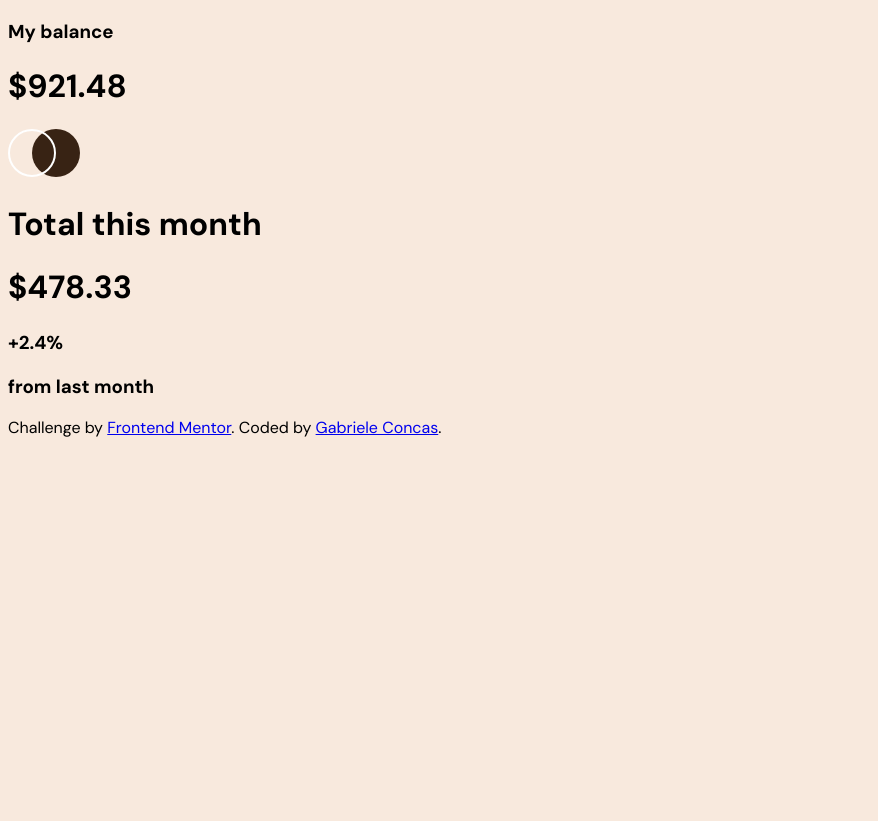
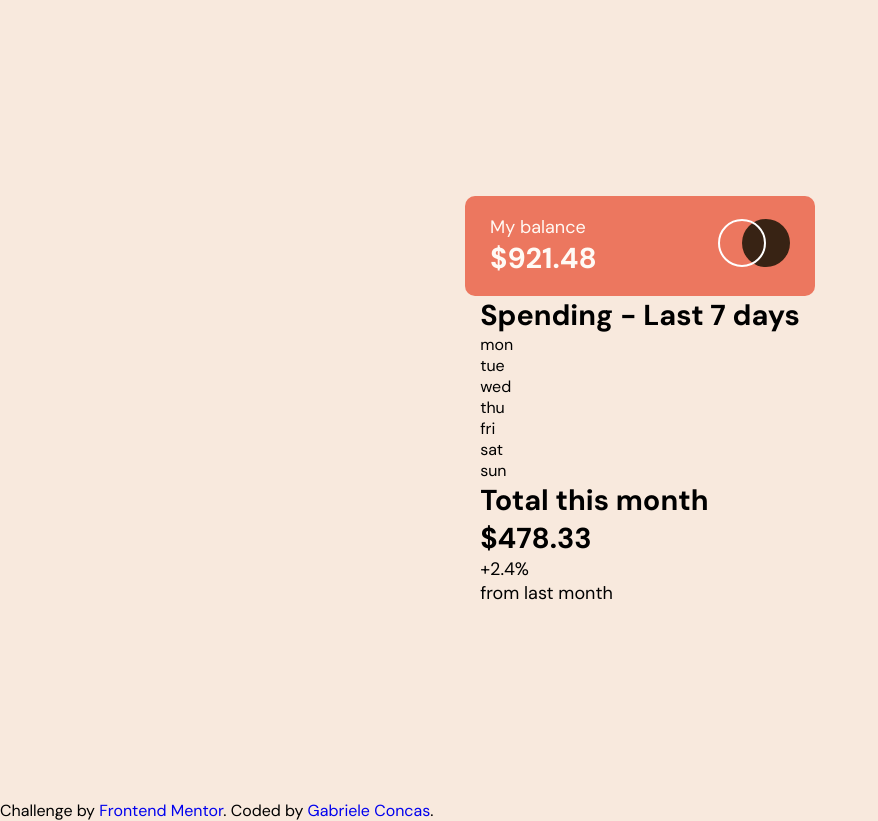
Before and after one commit to Gabborione/FM-Expenses-Chart, a website built with Parcel: page src/index.html in a window 1280 px wide. Shown: the whole page, without its empty margins (0-878 px from the left). Before the commit the page ends 800 px from the top, so only its background shows below. Built offline with nearby package versions, Linux system fonts and the light colour scheme.

Commit message:
header completed

```diff
--- a/src/index.html
+++ b/src/index.html
@@ -14,7 +14,6 @@
 
         <title>Frontend Mentor | Expenses chart component</title>
 
-        <!-- Feel free to remove these styles or customise in your own stylesheet 👍 -->
         <link rel="stylesheet" href="sass/style.scss" />
     </head>
     <body>
@@ -30,8 +29,37 @@
             </div>
             <div class="body">
                 <div class="chart">
-                    <h1 class="chart__title"></h1>
-                    <div class="chart__body"></div>
+                    <h1 class="chart__title">Spending - Last 7 days</h1>
+                    <div class="chart__body">
+                        <div class="day">
+                            <div class="bar"></div>
+                            <p>mon</p>
+                        </div>
+                        <div class="day">
+                            <div class="bar"></div>
+                            <p>tue</p>
+                        </div>
+                        <div class="day">
+                            <div class="bar"></div>
+                            <p>wed</p>
+                        </div>
+                        <div class="day">
+                            <div class="bar"></div>
+                            <p>thu</p>
+                        </div>
+                        <div class="day">
+                            <div class="bar"></div>
+                            <p>fri</p>
+                        </div>
+                        <div class="day">
+                            <div class="bar"></div>
+                            <p>sat</p>
+                        </div>
+                        <div class="day">
+                            <div class="bar"></div>
+                            <p>sun</p>
+                        </div>
+                    </div>
                 </div>
                 <div class="expenses">
                     <h1 class="expenses__title">Total this month</h1>
@@ -45,8 +73,6 @@
                 </div>
             </div>
         </main>
-        <!-- My balance $921.48 Spending - Last 7 days mon tue wed thu fri sat sun
-        Total this month $478.33 +2.4% from last month -->
 
         <footer class="attribution">
             Challenge by
--- a/src/sass/style.scss
+++ b/src/sass/style.scss
@@ -18,6 +18,46 @@ $very-pale-orange: hsl(33, 100%, 98%);
     font-family: "DM Sans", sans-serif;
 }
 
+*{
+    margin:0;
+    padding:0;
+    text-decoration: none;
+    box-sizing: border-box;
+}
+
 body{
     background-color: $cream;
+
+    h1{
+        font-size: 1.8rem;
+    }
+
+    h3{
+        font-size: 18px;
+        font-weight: 400;
+    }
 }
+
+.container{
+    min-width: 100vw;
+    min-height: 100vh;
+    display: flex;
+    flex-direction: column;
+    justify-content: center;
+    align-items: center;
+}
+
+.header{
+    min-width: 350px;
+    height: 100px;
+    background-color: $soft-red;
+    border-radius: 10px;
+    padding: 25px;
+    display: flex;
+    justify-content: space-between;
+    align-items: center;
+
+    *{
+        color: $very-pale-orange;
+    }
+}
```
Also changed, not shown: dist/index.html, 3 other files.
